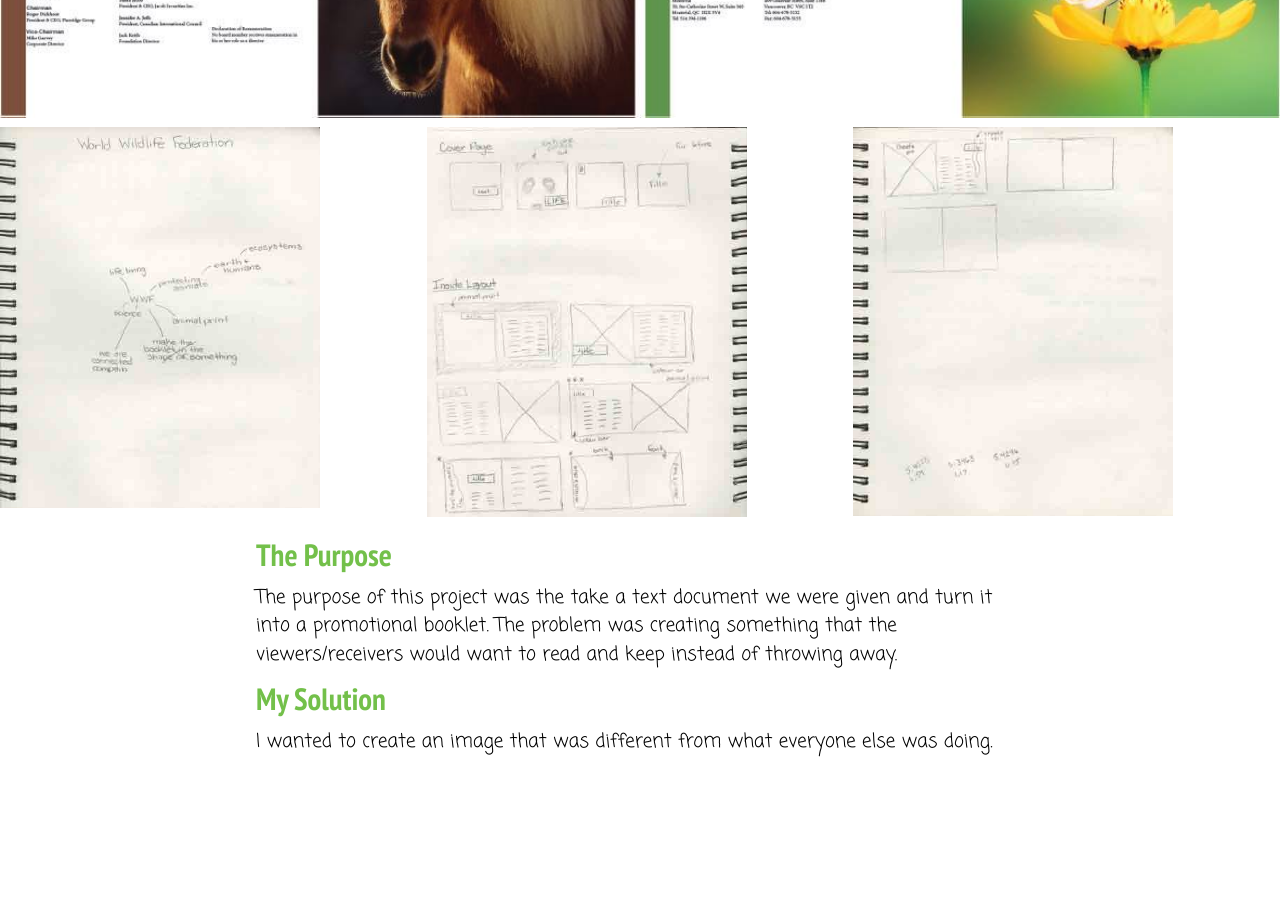
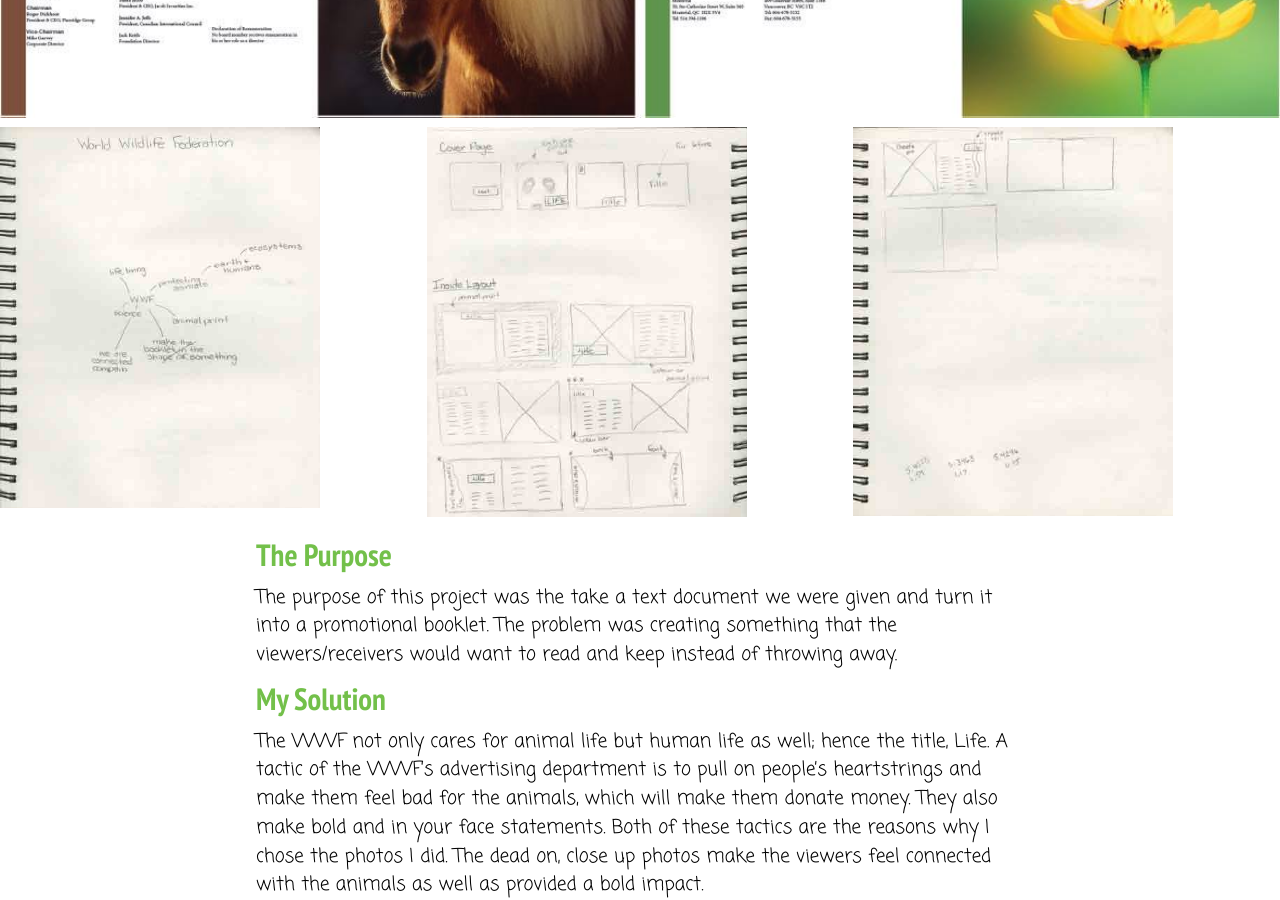
Before and after one commit to Marissa96/marissaboswall.ca, a Jekyll site: the page built from wwf-booklet.html, in a window 1280 px wide and 900 px high, scrolled down 1310 px. Built offline with Jekyll 4.4.1, drawn with Linux system fonts in a browser that asks for light colours; before the commit the page ends 2066 px from its top, so only the background shows below that.

Commit message:
end of text

```diff
--- a/wwf-booklet.html
+++ b/wwf-booklet.html
@@ -32,4 +32,4 @@ layout: default
   <p>The purpose of this project was the take a text document we were given and turn it into a promotional booklet. The problem was creating something that the viewers/receivers would want to read and keep instead of throwing away.</p>
 
 <h2 class="green">My Solution</h2>
-  <p>I wanted to create an image that was different from what everyone else was doing. </p>
+  <p>The WWF not only cares for animal life but human life as well; hence the title, Life. A tactic of the WWF’s advertising department is to pull on people’s heartstrings and make them feel bad for the animals, which will make them donate money. They also make bold and in your face statements. Both of these tactics are the reasons why I chose the photos I did. The dead on, close up photos make the viewers feel connected with the animals as well as provided a bold impact.</p>
```
